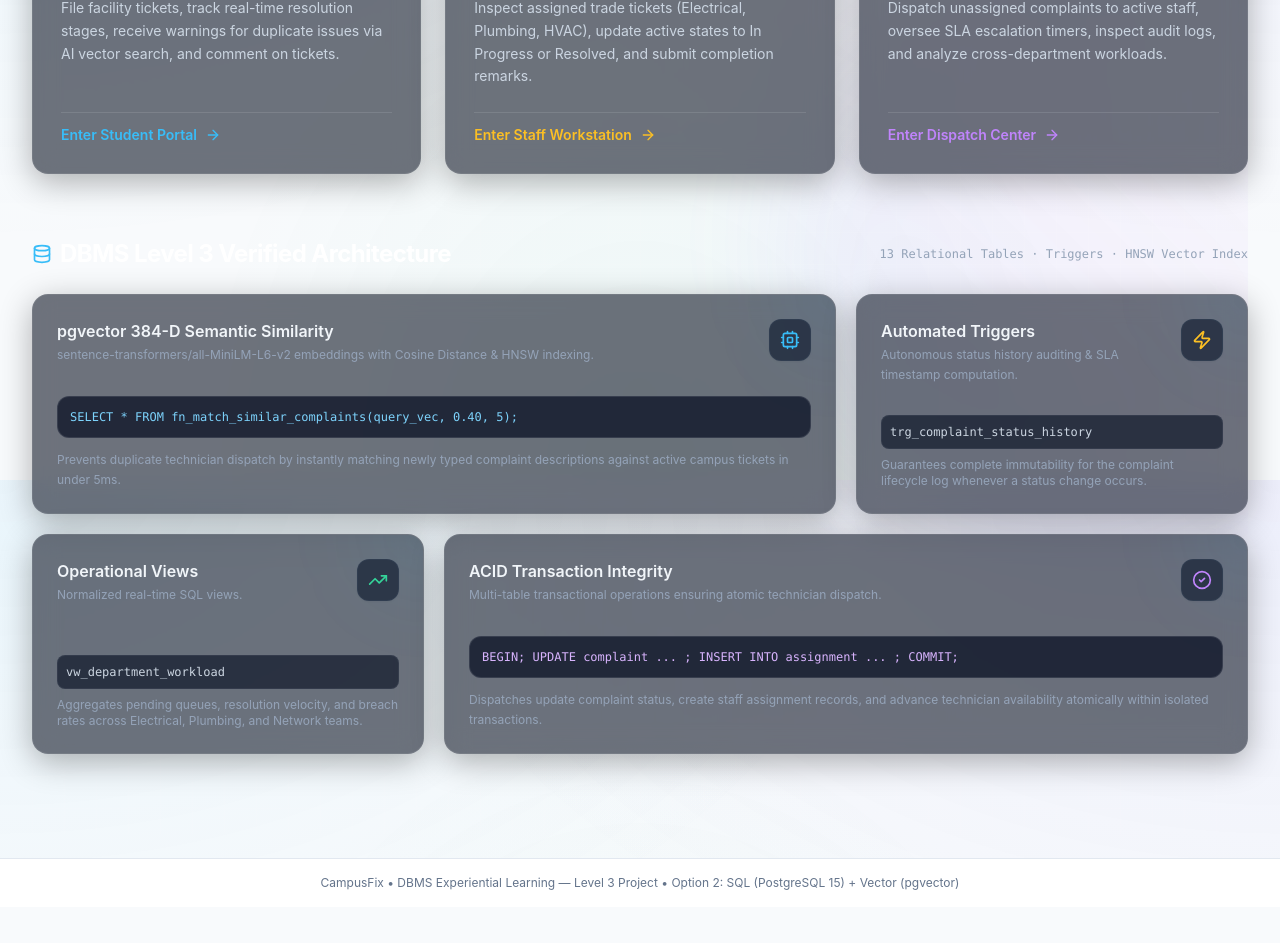
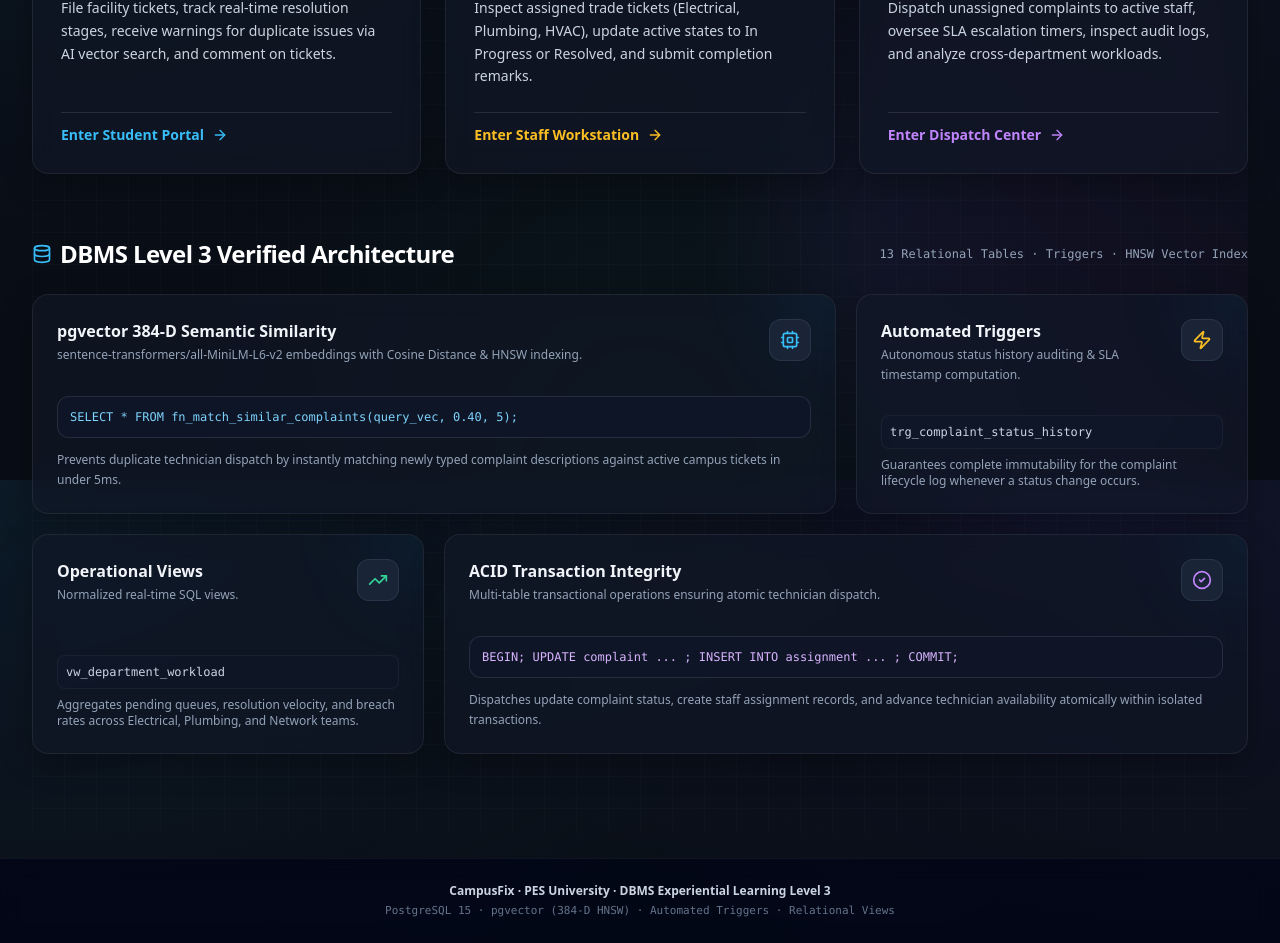
Before and after one commit to adityajambagi517-lang/CampusFix-DBMS-Project, a Next.js app: page / in a window 1280 px wide. Shown: the part 1120-2063 px from the top of the page. Before the commit the page ends 2027 px from the top, so only its background shows below. Built offline with nearby package versions, Linux system fonts and the light colour scheme; no server answers; the database is empty.

Commit message:
fix(layout): apply dark cyber theme and cohesive footer

```diff
--- a/src/app/layout.tsx
+++ b/src/app/layout.tsx
@@ -13,15 +13,20 @@ export default function RootLayout({
   children: React.ReactNode;
 }) {
   return (
-    <html lang="en">
-      <body className="bg-slate-50 text-slate-900 min-h-screen flex flex-col">
+    <html lang="en" className="dark">
+      <body className="bg-[#090d16] text-slate-100 min-h-screen flex flex-col font-sans antialiased selection:bg-sky-500/30 selection:text-sky-200">
         <Navbar />
         <main className="flex-1 max-w-7xl w-full mx-auto px-4 sm:px-6 lg:px-8 py-6">
           {children}
         </main>
-        <footer className="border-t border-slate-200 bg-white py-4 mt-auto">
-          <div className="max-w-7xl mx-auto px-4 text-center text-xs text-slate-500">
-            CampusFix • DBMS Experiential Learning — Level 3 Project • Option 2: SQL (PostgreSQL 15) + Vector (pgvector)
+        <footer className="border-t border-white/5 bg-slate-950/80 backdrop-blur-md py-6 mt-auto">
+          <div className="max-w-7xl mx-auto px-4 text-center text-xs text-slate-400 space-y-1">
+            <div className="font-semibold text-slate-300">
+              CampusFix · PES University · DBMS Experiential Learning Level 3
+            </div>
+            <div className="text-[11px] text-slate-500 font-mono">
+              PostgreSQL 15 · pgvector (384-D HNSW) · Automated Triggers · Relational Views
+            </div>
           </div>
         </footer>
       </body>
```
